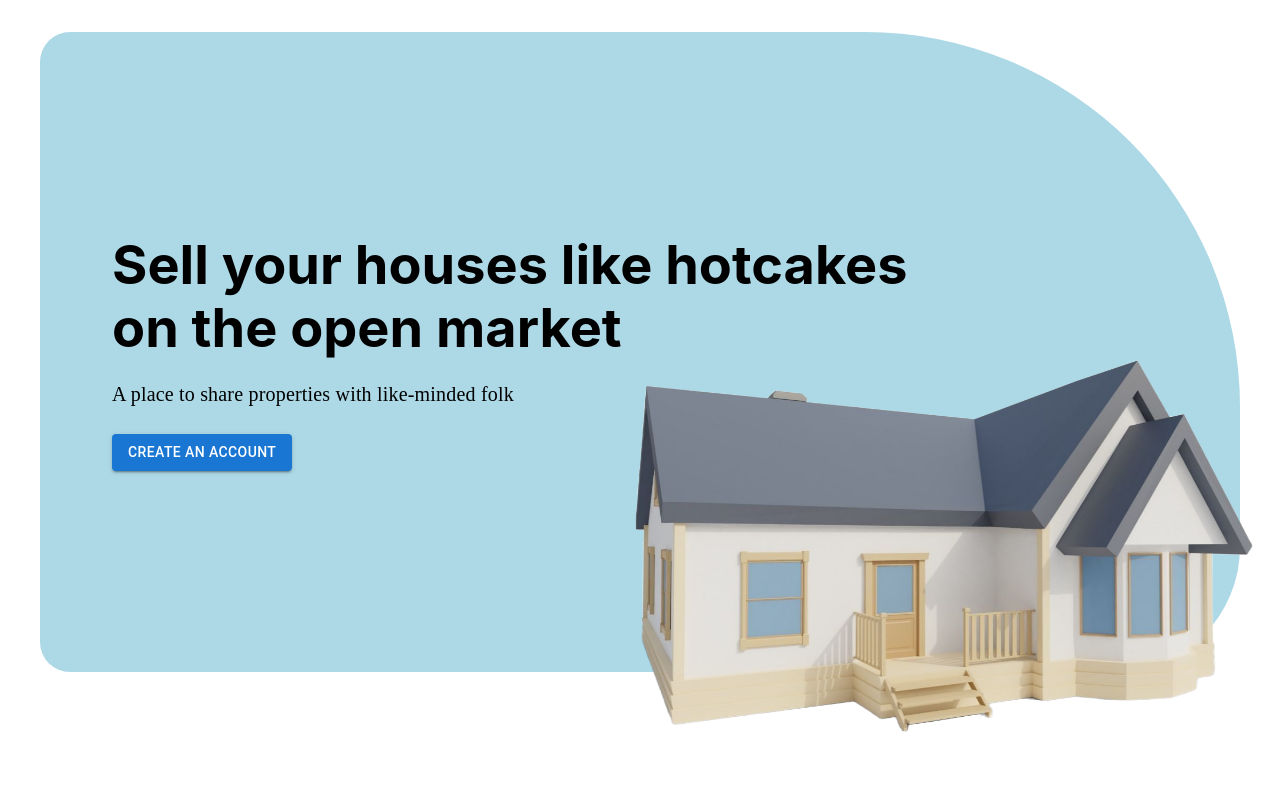
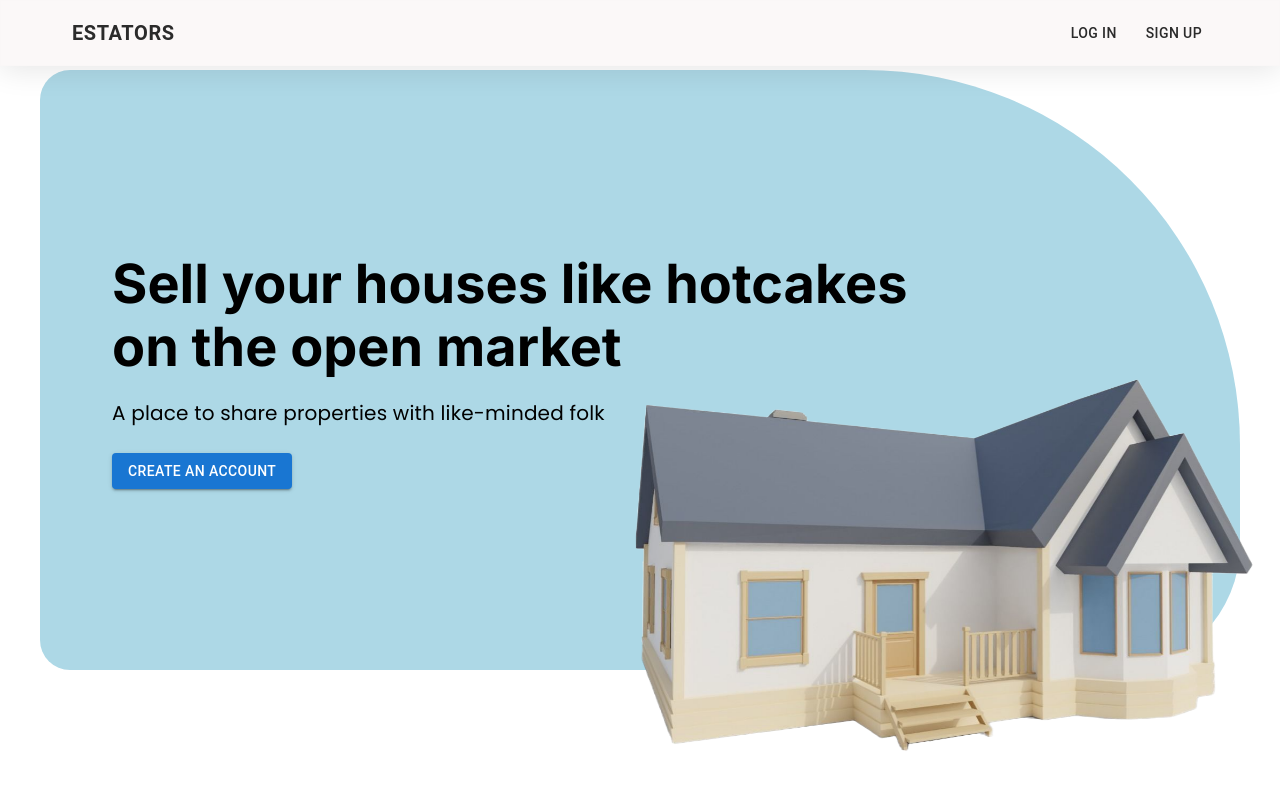
Before and after one commit to AdumAdumAdum/362-Project-Group-4, a React (Create React App) app: page / in a window 1280 px wide. Shown: the top 800 px of the page. Built offline with nearby package versions, Linux system fonts and the light colour scheme.

Commit message:
Add basic routing and header
Also added google fonts to index.html

```diff
--- a/package.json
+++ b/package.json
@@ -5,6 +5,7 @@
   "dependencies": {
     "@emotion/react": "^11.10.6",
     "@emotion/styled": "^11.10.6",
+    "@mui/icons-material": "^5.11.11",
     "@mui/lab": "^5.0.0-alpha.122",
     "@mui/material": "^5.11.11",
     "@testing-library/jest-dom": "^5.16.5",
@@ -12,6 +13,7 @@
     "@testing-library/user-event": "^13.5.0",
     "react": "^18.2.0",
     "react-dom": "^18.2.0",
+    "react-router-dom": "^6.9.0",
     "react-scripts": "^5.0.1",
     "web-vitals": "^2.1.4"
   },
--- a/public/index.html
+++ b/public/index.html
@@ -27,6 +27,12 @@
     <link rel="manifest" href="%PUBLIC_URL%/site.webmanifest" />
     <meta name="msapplication-TileColor" content="#da532c" />
     <meta name="theme-color" content="#ffffff" />
+    <link rel="preconnect" href="https://fonts.googleapis.com" />
+    <link rel="preconnect" href="https://fonts.gstatic.com" crossorigin />
+    <link
+      href="https://fonts.googleapis.com/css2?family=Inter:wght@200;300;400;500;600;700&family=Poppins:ital,wght@0,200;0,300;0,400;0,500;0,600;0,700;1,200;1,300;1,400&display=swap"
+      rel="stylesheet"
+    />
     <title>Estators</title>
   </head>
   <body>
--- a/src/App.css
+++ b/src/App.css
@@ -4,6 +4,10 @@
   box-sizing: border-box;
   margin: 0;
   padding: 0;
+}
+
+body {
+  overflow-x: hidden;
 }
 
 .app {
--- a/src/App.js
+++ b/src/App.js
@@ -1,11 +1,19 @@
 import React from 'react';
+import { Route, Routes } from 'react-router-dom';
 import './App.css';
 import { Home } from './pages';
 
 function App() {
   return (
     <main>
-      <Home />
+      <Routes>
+        <Route path="/">
+          <Route index element={<Home />} />
+          <Route path="sign-up" element={<p>Sign up</p>} />
+          <Route path="log-in" element={<p>Log in</p>} />
+          <Route path="*" element={<p>We can't find that page!</p>} />
+        </Route>
+      </Routes>
     </main>
   );
 }
--- /dev/null
+++ b/src/components/NavBar.jsx
@@ -0,0 +1,124 @@
+import MenuIcon from '@mui/icons-material/Menu';
+import AppBar from '@mui/material/AppBar';
+import Box from '@mui/material/Box';
+import Button from '@mui/material/Button';
+import Divider from '@mui/material/Divider';
+import Drawer from '@mui/material/Drawer';
+import IconButton from '@mui/material/IconButton';
+import List from '@mui/material/List';
+import ListItem from '@mui/material/ListItem';
+import ListItemButton from '@mui/material/ListItemButton';
+import ListItemText from '@mui/material/ListItemText';
+import Toolbar from '@mui/material/Toolbar';
+import Typography from '@mui/material/Typography';
+import * as React from 'react';
+import { Link as RouterLink } from 'react-router-dom';
+
+const drawerWidth = 240;
+const navItems = [
+  {
+    text: 'Log In',
+    route: '/log-in',
+  },
+  {
+    text: 'Sign Up',
+    route: '/sign-up',
+  },
+];
+
+export function NavBar() {
+  const [mobileOpen, setMobileOpen] = React.useState(false);
+
+  const handleDrawerToggle = () => {
+    setMobileOpen((prevState) => !prevState);
+  };
+
+  const drawer = (
+    <Box onClick={handleDrawerToggle} sx={{ textAlign: 'center' }}>
+      <Typography variant="h6" sx={{ my: 2 }}>
+        Estators
+      </Typography>
+      <Divider />
+      <List>
+        {navItems.map((item) => (
+          <ListItem key={item} disablePadding>
+            <ListItemButton sx={{ textAlign: 'center' }}>
+              <ListItemText primary={item.text} />
+            </ListItemButton>
+          </ListItem>
+        ))}
+      </List>
+    </Box>
+  );
+
+  return (
+    <Box sx={{ display: 'flex' }}>
+      <AppBar
+        component="nav"
+        sx={{
+          background: 'rgba(249, 246, 246, 0.7)',
+          boxShadow: '0 4px 30px rgba(0, 0, 0, 0.1)',
+          backdropFilter: 'saturate(180%) blur(20px)',
+          border: '1px solid rgba(249, 246, 246, 0.35)',
+          color: '#2b2b2b',
+        }}
+      >
+        <Toolbar sx={{ maxWidth: '1200px', width: '100%', margin: 'auto' }}>
+          <IconButton
+            color="inherit"
+            aria-label="open drawer"
+            edge="start"
+            onClick={handleDrawerToggle}
+            sx={{ mr: 2, display: { sm: 'none' } }}
+          >
+            <MenuIcon />
+          </IconButton>
+          <Button
+            component={RouterLink}
+            to="/"
+            sx={{
+              flexGrow: 1,
+              color: 'inherit',
+              fontWeight: '600',
+              fontSize: '1.25em',
+              display: {
+                xs: 'none',
+                sm: 'block',
+              },
+            }}
+          >
+            Estators
+          </Button>
+          <Box sx={{ display: { xs: 'none', sm: 'block', md: 'flex' } }}>
+            {navItems.map((item, index) => (
+              <Button
+                component={RouterLink}
+                to={item.route}
+                key={index}
+                sx={{ color: 'inherit', backgroundFilter: 'inherit', margin: '0 6px' }}
+              >
+                {item.text}
+              </Button>
+            ))}
+          </Box>
+        </Toolbar>
+      </AppBar>
+      <Box component="nav">
+        <Drawer
+          variant="temporary"
+          open={mobileOpen}
+          onClose={handleDrawerToggle}
+          ModalProps={{
+            keepMounted: true, // Better open performance on mobile.
+          }}
+          sx={{
+            display: { xs: 'block', sm: 'none' },
+            '& .MuiDrawer-paper': { boxSizing: 'border-box', width: drawerWidth },
+          }}
+        >
+          {drawer}
+        </Drawer>
+      </Box>
+    </Box>
+  );
+}
--- a/src/index.js
+++ b/src/index.js
@@ -1,13 +1,16 @@
 import React from 'react';
 import ReactDOM from 'react-dom/client';
+import { BrowserRouter } from 'react-router-dom';
+import App from './App';
 import './index.css';
-import App from './App';
 import reportWebVitals from './reportWebVitals';
 
 const root = ReactDOM.createRoot(document.getElementById('root'));
 root.render(
   <React.StrictMode>
-    <App />
+    <BrowserRouter>
+      <App />
+    </BrowserRouter>
   </React.StrictMode>
 );
 
--- a/src/pages/Home/Hero.jsx
+++ b/src/pages/Home/Hero.jsx
@@ -1,6 +1,7 @@
 /** @jsxImportSource @emotion/react */
 import { css, keyframes } from '@emotion/react';
 import { Box, Button, Container, Typography } from '@mui/material';
+import { Link as RouterLink } from 'react-router-dom';
 
 const bounceAnim = keyframes`
  from {
@@ -21,6 +22,7 @@ function FullWidth({ children }) {
     <Box
       as="section"
       sx={{
+        paddingTop: '2.4rem',
         width: '100%',
       }}
     >
@@ -38,7 +40,7 @@ export function Hero() {
           alignItems: 'center',
           padding: '2em',
           flexWrap: 'wrap',
-          minHeight: '80vh',
+          minHeight: '75vh',
           maxHeight: '1200px',
           background: 'rgb(173, 216, 230)',
           marginTop: '2em',
@@ -78,7 +80,13 @@ export function Hero() {
             >
               A place to share properties with like-minded folk
             </Typography>
-            <Button variant="contained" size="medium" sx={{ alignSelf: 'flex-start' }}>
+            <Button
+              component={RouterLink}
+              to="/sign-up"
+              variant="contained"
+              size="medium"
+              sx={{ alignSelf: 'flex-start' }}
+            >
               Create an account
             </Button>
           </Box>
--- a/src/pages/Home/index.js
+++ b/src/pages/Home/index.js
@@ -1,5 +1,6 @@
 import { Box } from '@mui/material';
 import React from 'react';
+import { NavBar } from '../../components/NavBar';
 import { Community } from './Community';
 import { Hero } from './Hero';
 import { HowItWorks } from './HowItWorks';
@@ -7,6 +8,7 @@ import { HowItWorks } from './HowItWorks';
 export function Home() {
   return (
     <>
+      <NavBar />
       <Box as="main" display="grid" gap={'180px'}>
         <Hero />
         <HowItWorks />
```
Also changed, not shown: 1 other file (tests, documents, lock files or other folders).
